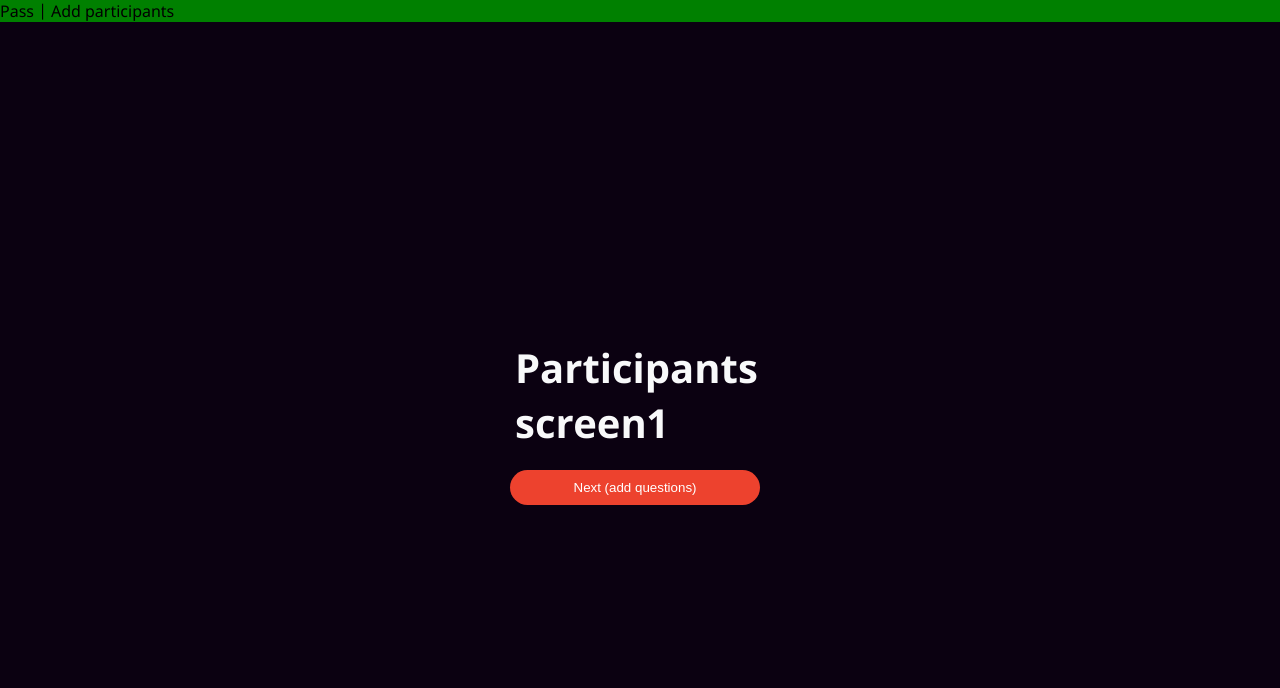
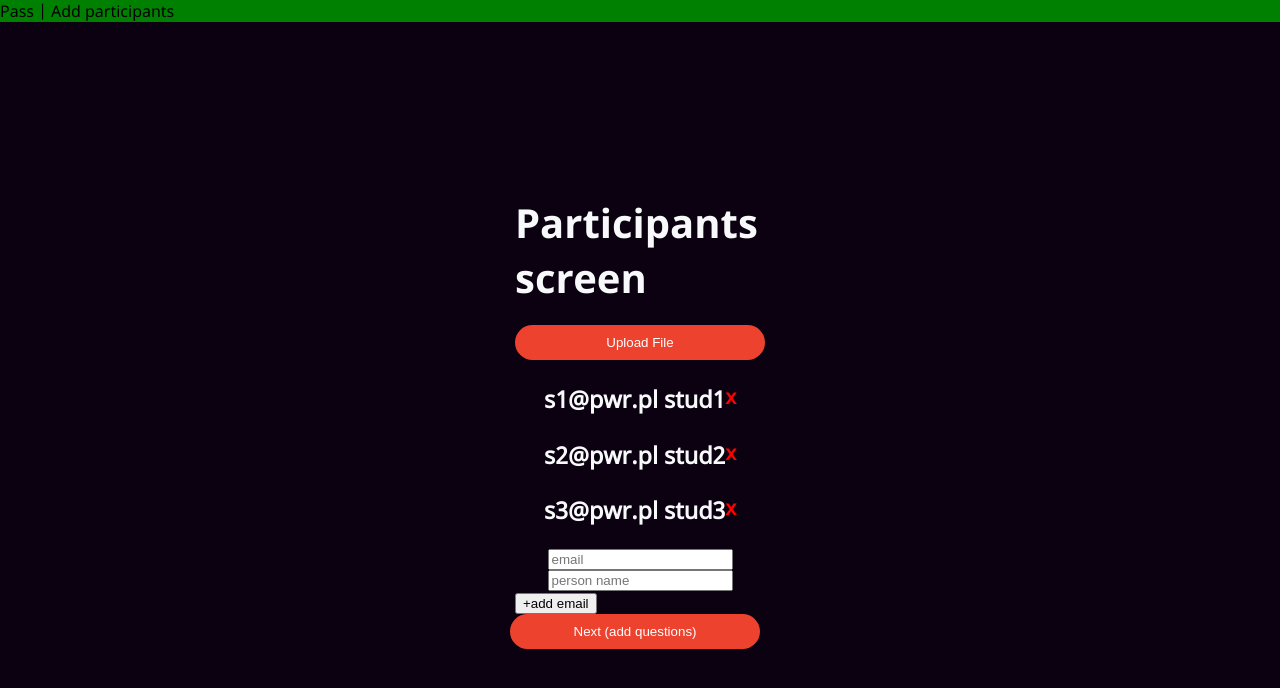
Before and after one commit to Kartm/university-examination-project, a React (Create React App) app in the folder frontend/: page /1/editor/participants in a window 1280 px wide. Shown: the top 688 px of the page. Built offline with nearby package versions, Linux system fonts and the light colour scheme.

Commit message:
implemented adding of participants to a test (without using a file, for now)

```diff
--- /dev/null
+++ b/frontend/src/pages/owner/participants/addParticipant.tsx
@@ -0,0 +1,37 @@
+import React, {useEffect, useState} from "react";
+import { Link, useParams } from "react-router-dom";
+
+import Container from "../../../components/style/container.component";
+import Content from "../../../components/style/content.component";
+import Button from "../../../components/forms/button.component";
+import Text from "../../../components/style/text.component";
+import {useDispatch} from "react-redux";
+import {updateTitleAction} from "../../../store/slices/ui.slice";
+
+interface AddParticipantsParams {
+    onAddParticipant: (email: string, personName: string) => void
+}
+
+const AddParticipant = (props: AddParticipantsParams) => {
+    const [email, setEmail] = useState('')
+    const [personName, setPersonName] = useState('')
+
+    const handleAdd = (e:any) => {
+        e.preventDefault()
+        props.onAddParticipant(email, personName)
+        setEmail('')
+        setPersonName('')
+    }
+
+    return (
+        <form className='add-form'>
+            <Content className='form-control'>
+                <input type='textInput' placeholder='email' value={email} onChange={(e) => setEmail(e.target.value)}/>
+                <input type='textInput' placeholder='person name' value={personName} onChange={(e) => setPersonName(e.target.value)}/>
+            </Content>
+            <button color="primary" onClick={handleAdd}>+add email</button>
+        </form>
+    )
+}
+
+export default AddParticipant
--- a/frontend/src/pages/owner/participants/participants.screen.tsx
+++ b/frontend/src/pages/owner/participants/participants.screen.tsx
@@ -1,4 +1,4 @@
-import React, {useEffect} from "react";
+import React, {useEffect, useState} from "react";
 import { Link, useParams } from "react-router-dom";
 
 import Container from "../../../components/style/container.component";
@@ -8,25 +8,68 @@ import Text from "../../../components/style/text.component";
 import {useDispatch} from "react-redux";
 import {updateTitleAction} from "../../../store/slices/ui.slice";
 
+
+import AddParticipant from "./addParticipant";
+
 interface ParticipantsParams {
   testOwnerUuid: string;
 }
 
 const ParticipantsScreen = () => {
-  const { testOwnerUuid } = useParams<ParticipantsParams>();
-  const dispatch = useDispatch();
+  const [participants, setParticipants] = useState([
+    {
+      email: "s1@pwr.pl",
+      person: "stud1"
+    },
+    {
+      email: "s2@pwr.pl",
+      person: "stud2"
+    },
+    {
+      email: "s3@pwr.pl",
+      person: "stud3"
+    },
+  ])
 
   useEffect(() => {
     dispatch(updateTitleAction("Pass | Add participants"));
   });
+
+  const { testOwnerUuid } = useParams<ParticipantsParams>();
+  const dispatch = useDispatch();
+
+  function pushParticipant(email: string, nameSurname: string) {
+
+    setParticipants([...participants, {
+        email: email,
+        person: nameSurname
+    }])
+
+  }
+
+  const handleDelete = (id) => {
+    setParticipants(participants.filter((participant) => participants.indexOf(participant) !== id))
+  }
 
   return (
     <Container>
       <Content>
         <Text h1 style={{ marginBottom: 20 }}>
           Participants screen
-          {testOwnerUuid}
+          {/*<p>{testOwnerUuid}</p>*/}
         </Text>
+        <Button text="Upload File" color="primary" />
+        <Text>
+          {participants.map((participant, i) => (
+              <h3 key={participant.email} style={{display: 'flex'}}>
+                {participant.email} {participant.person}
+                <Text style={{color: 'red', cursor: 'pointer'}} onClick={() => handleDelete(i)}>
+                  x
+                </Text>
+              </h3>
+          ))}
+        </Text>
+        <AddParticipant  onAddParticipant={pushParticipant}/>
         <Link to={`/${testOwnerUuid}/editor/questions`} style={{ marginRight: 10 }}>
           <Button text="Next (add questions)" color="primary" />
         </Link>
```
